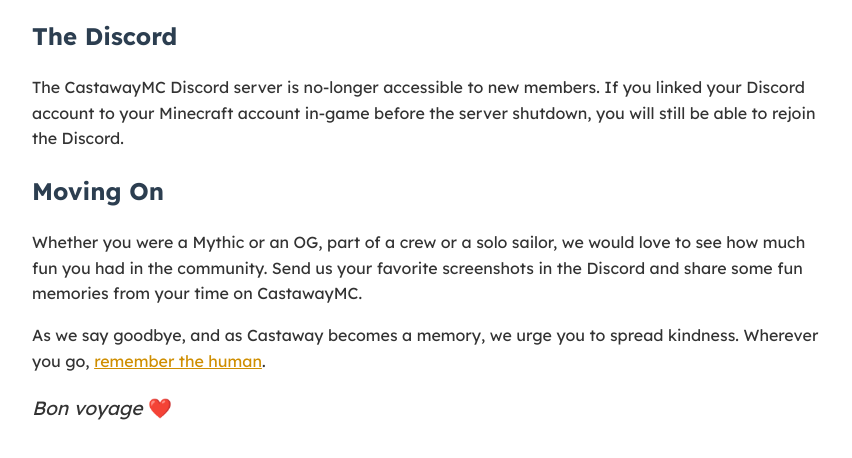
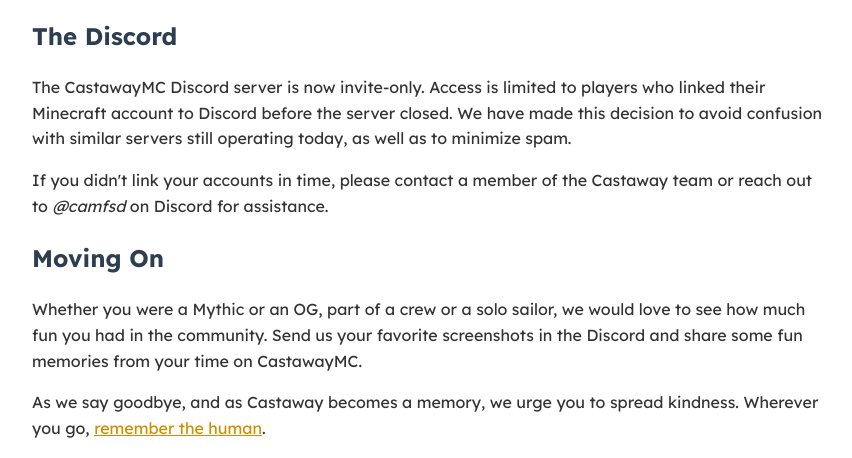
Before and after one commit to CastawayMC/CastawayMC.github.io, a plain HTML site: page index.html in a window 1280 px wide. Shown: the part 1633-2091 px from the top of the page, without its empty margins (208-1060 px from the left). Drawn offline with Linux system fonts and the light colour scheme.

Commit message:
update discord information

```diff
--- a/index.html
+++ b/index.html
@@ -82,9 +82,16 @@
     <h2>The Discord</h2>
 
     <p>
-      The CastawayMC Discord server is no-longer accessible to new members. If
-      you linked your Discord account to your Minecraft account in-game before
-      the server shutdown, you will still be able to rejoin the Discord.
+      The CastawayMC Discord server is now invite-only. Access is limited to
+      players who linked their Minecraft account to Discord before the server
+      closed. We have made this decision to avoid confusion with similar
+      servers still operating today, as well as to minimize spam.
+    </p>
+
+    <p>
+      If you didn't link your accounts in time, please contact a member of the
+      Castaway team or reach out to <em>@camfsd</em> on Discord for
+      assistance.
     </p>
 
     <h2>Moving On</h2>
```
